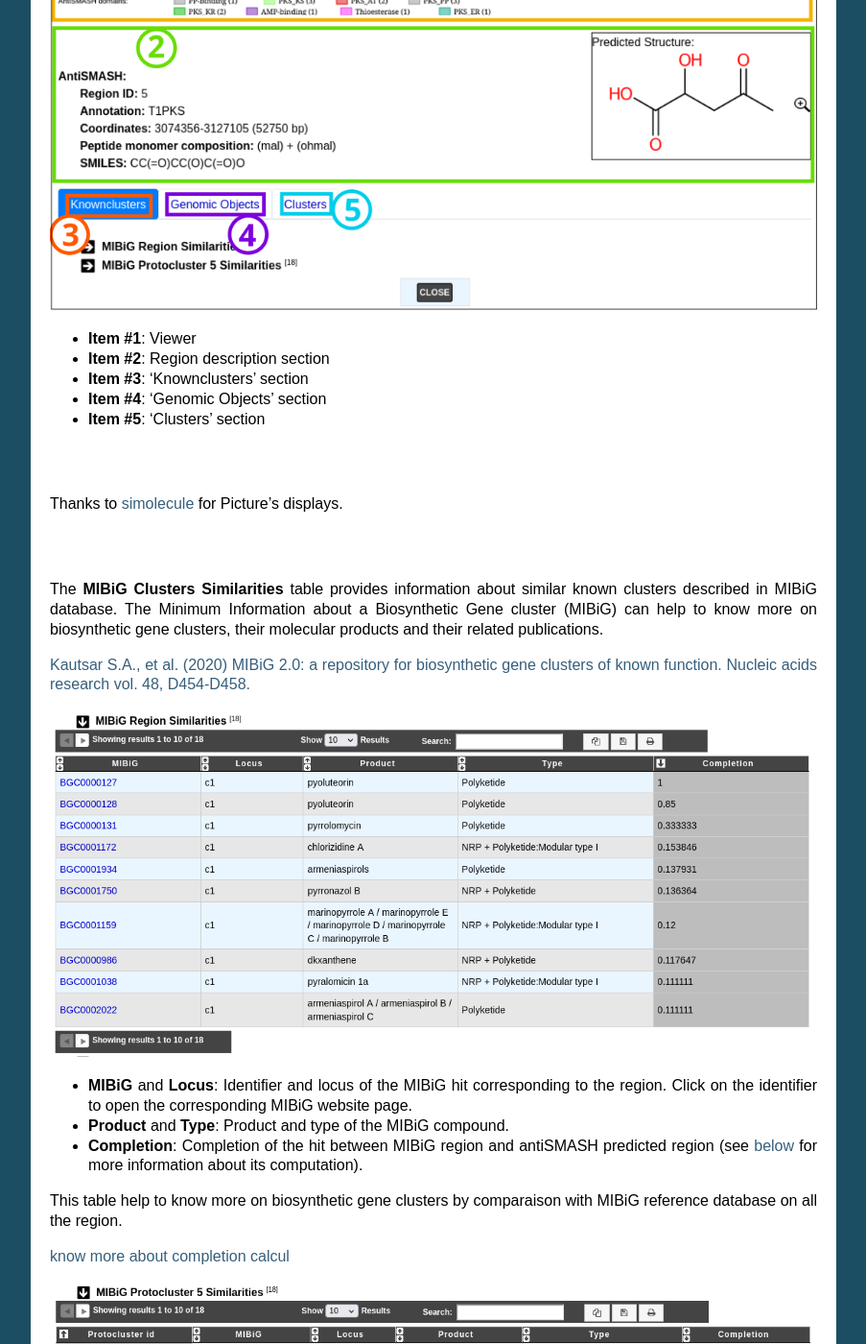
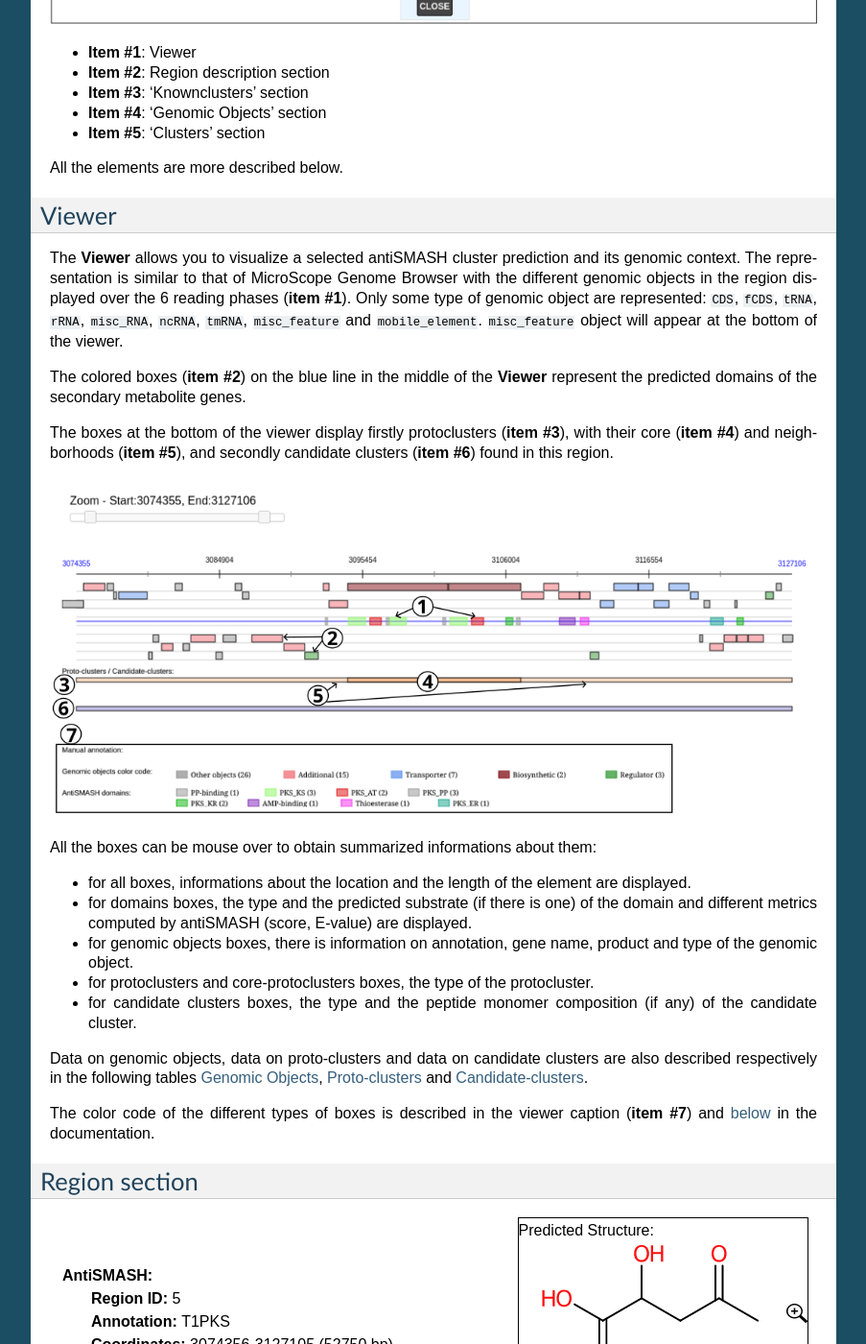
Before and after one commit to labgem/microscope-user-doc, a Sphinx documentation site: the page built from docs/content/metabolism/domainviewer.rst, in a window 1280 px wide and 1400 px high, scrolled down 1293 px. Shown: the whole window at 96% size, without its empty margins (198-1101 px from the left). Built offline with Sphinx 7.4.7, drawn with Linux system fonts in a browser that asks for light colours; formulas are drawn with MathJax 3; some of the changed text lies outside the part shown.

Commit message:
[#10315] domainviewer documentation page reorganization.

```diff
--- a/docs/content/metabolism/domainviewer.rst
+++ b/docs/content/metabolism/domainviewer.rst
@@ -19,26 +19,14 @@
 
 You can access to the **antiSMASH cluster visualization** window by clicking on the number indicated in the **Region ID** field in the antiSMASH result table.
 
+This window allows you to visualize the antiSMASH cluster predictions and their genomic context.
+
 You can also use the main navigation menu in the **Metabolism** section and **Secondary Metabolites** subsection to obtain the :ref:`antiSMASH predictions page <antiSMASH>`.
 This page enumerates all secondary metabolite clusters detected for the selected organism and its replicons.
 
 
 What information are in this window?
 ------------------------------------
-This window allows you to visualize the antiSMASH cluster predictions and its genomic context.
-
-The boxes in the middle of the viewer (on the blue line) represent the predicted domains of the predicted secondary metabolite genes.
-The other boxes in the viewer represent the genomic object existing in the region. Only some type of genomic object are represented (``CDS``, ``fCDS``, ``tRNA``, ``rRNA``, ``misc_RNA``, ``ncRNA``, ``tmRNA``, ``misc_feature``, ``mobile_element``).
-``misc_feature`` object will appear at the bottom of the viewer.
-
-All the boxes in the **viewer** can be mouse over to obtain summarized informations about them. The genomic object data are also described in the **Genomic Objects** table below.
-
-In case of NRPS/PKS cluster type, the predicted peptide monomer composition may be indicated as well, if this composition is specific enough, the smile prediction and its visualization are displayed.
-
-Proto-cluster: antiSMASH Proto-cluster prediction, gene core + neighbourhoods prediction.
-
-Candidate cluster: contain 1 or more proto-cluster, useful for modelisation of hybrid region.
-
 
 .. image:: img/antiSMASH6_domainviewer_window.png
 
@@ -48,43 +36,165 @@
 * **Item #4**: 'Genomic Objects' section
 * **Item #5**: 'Clusters' section
 
-|
-|
+All the elements are more described below.
+
+Viewer
+------
+
+The **Viewer** allows you to visualize a selected antiSMASH cluster prediction and its genomic context.
+The representation is similar to that of MicroScope Genome Browser with the different genomic objects in the region displayed over the 6 reading phases (**item #1**).
+Only some type of genomic object are represented: ``CDS``, ``fCDS``, ``tRNA``, ``rRNA``, ``misc_RNA``, ``ncRNA``, ``tmRNA``, ``misc_feature`` and ``mobile_element``.
+``misc_feature`` object will appear at the bottom of the viewer.
+
+
+The colored boxes (**item #2**) on the blue line in the middle of the **Viewer** represent the predicted domains of the secondary metabolite genes.
+
+The boxes at the bottom of the viewer display firstly protoclusters (**item #3**), with their core (**item #4**) and  neighborhoods (**item #5**),
+and secondly candidate clusters (**item #6**) found in this region.
+
+.. image:: img/antiSMASH6_viewer.png
+
+All the boxes can be mouse over to obtain summarized informations about them:
+
+* for all boxes, informations about the location and the length of the element are displayed.
+* for domains boxes, the type and the predicted substrate (if there is one) of the domain and different metrics computed by antiSMASH (score, E-value) are displayed.
+* for genomic objects boxes, there is information on annotation, gene name, product and  type of the genomic object.
+* for protoclusters and core-protoclusters boxes, the type of the protocluster.
+* for candidate clusters boxes, the type and the peptide monomer composition (if any) of the candidate cluster.
+
+Data on genomic objects, data on proto-clusters and data on candidate clusters are also described respectively in the following tables
+:ref:`Genomic Objects <genomic_objects_antismash>`, :ref:`Proto-clusters <protocluster>` and :ref:`Candidate-clusters <candidatecluster>`.
+
+The color code of the different types of boxes is described in the viewer caption (**item #7**) and :ref:`below <colorcode_antismash>` in the documentation.
+
+
+Region section
+--------------
+
+.. image:: img/antiSMASH6_regions_section.png
+
+This section present a brief summary of the region, with its identifier, its annotation/type and its location and length.
+
+In case of NRPS/PKS cluster type, the predicted peptide monomer composition may be indicated as well.
+
+If this composition is specific enough, the SMILES prediction and its visualization are displayed.
 
 Thanks to `simolecule <http://www.simolecule.com/cdkdepict/depict.html>`_ for Picture's displays.
 
-|
-|
 
+Knownclusters section
+---------------------
 
-The **MIBiG Clusters Similarities** table provides information about similar known clusters described in MIBiG database. The Minimum Information about a Biosynthetic Gene cluster (MIBiG) can help to know more on biosynthetic gene clusters, their molecular products and their related publications.
+These tables provide information about similar known clusters described in `MIBiG database <https://mibig.secondarymetabolites.org/>`_.
+The Minimum Information about a Biosynthetic Gene cluster (MIBiG) can help to know more on biosynthetic gene clusters, their molecular products and their related publications.
 
 `Kautsar S.A., et al. (2020) MIBiG 2.0: a repository for biosynthetic gene clusters of known function. Nucleic acids research vol. 48, D454-D458. <https://doi.org/10.1093/nar/gkz882>`_
 
+1. **MIBiG Region Similarities** table
 
-.. image:: img/antiSMASH6_knownclusters_tab.png
+  This table helps to know more on biosynthetic gene clusters by comparison with MIBiG reference database on all the region.
 
-* **MIBiG** and **Locus**: Identifier and locus of the MIBiG hit corresponding to the region. Click on the identifier to open the corresponding MIBiG website page.
-* **Product** and **Type**: Product and type of the MIBiG compound.
-* **Completion**: Completion of the hit between MIBiG region and antiSMASH predicted region (see :ref:`below <mibig_completion>` for more information about its computation).
+  .. image:: img/antiSMASH6_knownclusters_tab.png
+
+  * **MIBiG** and **Locus**: Identifier and locus of the MIBiG hit corresponding to the region. Click on the identifier to open the corresponding MIBiG website page.
+  * **Product** and **Type**: Product and type of the MIBiG compound.
+  * **Completion**: Completion of the hit between MIBiG region and antiSMASH predicted region (see :ref:`below <mibig_completion>` for more information about its computation).
+
+2. The **MIBiG Protocluster Similarities** table
+
+  This table helps to know more on biosynthetic gene clusters by comparison with MIBiG reference database on the considered protocluster.
+
+  This is useful when there is several protocluster in the same region to try to characterize each protocluster.
+
+  See :ref:`below <protocluster>` to known more about protocluster.
+
+  .. image:: img/antiSMASH6_knownprotoclusters_tab.png
+
+  * **Protocluster id**: Protocluster identifier.
+  * **MIBiG** and **Locus**: Identifier and locus of the MIBiG region which hit on the protocluster. Click on it to open the MIBiG website page related to this MIBiG.
+  * **Product** and **Type**: Product and type of the MIBiG compound.
+  * **Completion**: Completion of the hit between MIBiG region and antiSMASH predicted protocluster (see :ref:`below <mibig_completion>` for more information about its computation).
 
 
-This table help to know more on biosynthetic gene clusters by comparaison with MIBiG reference database on all the region.
+Genomic Objects section
+-----------------------
 
-:ref:`know more about completion calcul <mibig_completion>`
+.. _genomic_objects_antismash:
 
-.. image:: img/antiSMASH6_knownprotoclusters_tab.png
+1. **Genomic Objects** Table
 
-* **Protocluster id**: Protocluster identifier.
-* **MIBiG** and **Locus**: Identifier and locus of the MIBiG region which hit on the protocluster. Click on it to open the MIBiG website page related to this MIBiG.
-* **Product** and **Type**: Product and type of the MIBiG compound.
-* **Completion**: Completion of the hit between MIBiG region and antiSMASH predicted protocluster (see :ref:`below <mibig_completion>` for more information about its computation).
+  This table provides informations regarding the genomic objects depicted in the graphical representation.
+
+  Almost all fields are the same than those present in the **Genomic Objects** table of the **Genome Browser** (accessible in the **MaGe** section of the main navigation menu).
+  To known more, see the documentation page of the **Genome Browser**.
+
+  .. image:: img/antiSMASH6_go_tab.png
+
+  * **Label**: Label of the genomic object.
+  * **Begin** and **End**: Location of the genomic object on the sequence.
+  * **Frame**: Reading frame of the genomic object.
+  * **Gene**: Gene name if any.
+  * **Evidence**: *automatic*/*validated*/*artefact* // *inprogress*/*finished*/*curated*
+  * **Type**: CDS, fCDS, tRNA, rRNA, misc_RNA, ncRNA, tmRNA, misc_feature, mobile_element.
+  * **Product**: Description of the gene product of the genomic object.
+  * **antiSMASH annotation**: Display notably (if any) the predicted domains and SMCOG (Secondary Metabolite Clusters of Orthologous Groups) class.
+  * **Status**: Genomic object type predicted by antiSMASH if any.
+    It can be: *biosynthetic*, *biosynthetic-additional*, *regulatory*, *transport*, *other*.
+  * **Domain type**: Type of the genomic object's domains predicted by antiSMASH if any.
+
+  Status *biosynthetic* means that the considered gene is a major part or the core of the secondary metabolite system.
+
+  Status *biosynthetic-additional* means that the considered gene is part of the secondary metabolite system.
+
+2. **Tailoring Clusters Similarities** table
+
+  This table provides informations about genes which may be involved in tailoring reactions.
+
+  .. image:: img/antiSMASH6_tailoringclusters_tab.png
+
+  * **TC label**, **Natural product**, **TC product class**, **PubMedId** and **Completion** help to known more about predicted tailoring clusters.
+  * **Label** gives the MicroScope gene label.
+  * **TC protein id**, **TC gene name** and **Protein description** give characteristics about genes which compose the tailoring cluster.
+  * **% identity**, **Coverage** and **Evalue** give some mathematical indicators about the match between tailoring gene and MicroScope gene.
 
 
-This table help to know more on biosynthetic gene clusters by comparaison with MIBiG reference database on the considered proto-cluster. This is useful when there is several proto-cluster in the same region to try to caracterize each proto-cluster.
+Clusters section
+-----------------
+
+.. _protocluster:
+
+1. **Proto-clusters** table
+
+  A protocluster is a cluster which contains a core with its neighbourhoods and has only one single product type.
+
+  .. image:: img/antiSMASH6_protoclusters_tab.png
+
+  * **Candidate id**: Identifier of the candidate in which the protocluster is found.
+  * **Protocluster id**: Identifier of the protocluster.
+  * **Begin** and **End**: Location of the protocluster on the sequence.
+  * **Type**: Type of the protocluster.
+  * **Core begin** and **Core end**: Location of the protocluster core on the sequence.
+
+
+.. _candidatecluster:
+
+2. **Candidate-clusters** table
+
+  A candidate cluster contains one or more protoclusters. It is useful for modelisation of hybrid regions, i.e. regions which produce two or more product types.
+
+  .. image:: img/antiSMASH6_candidateclusters_tab.png
+
+  * **Candidate id**: Identifier of the candidate cluster.
+  * **Begin** and **End**: Location of the candidate cluster on the sequence.
+  * **Type**: Type of the candidate cluster
+  * **Peptide monomer composition**: Composition of the predicted peptide monomer in case of NRPS/PKS cluster type, if any.
+  * **Smile**: Smile prediction of the peptide monomer if the composition is specific enough.
 
 
 .. _mibig_completion:
+
+MIBiG completion
+------------------
 
 The completion is computed as follow :
 
@@ -97,73 +207,16 @@
   * :math:`\text{nb\_of\_hit}` = number of genes with blast hit in the antiSMASH predicted region and MIBiG region
   * :math:`\text{nb\_of\_mibig\_gene}` = number of all genes in the MIBiG curated region
 
-|
-|
 
-
-The **Genomic Objects** table provides information regarding the genomic objects depicted in the graphical representation.
-
-.. image:: img/antiSMASH6_go_tab.png
-
-* **Label**: Label of the genomic object.
-* **Begin** and **End**: Location of the genomic object on the sequence.
-* **Frame**: Reading frame of the genomic object.
-* **Gene**: Gene name if any.
-* **Evidence**: *automatic*/*validated*/*artefact* // *inprogress*/*finished*/*curated*
-* **Type**: CDS, fCDS, tRNA, rRNA, misc_RNA, ncRNA, tmRNA, misc_feature, mobile_element.
-* **Product**: Description of the gene product of the genomic object.
-* **antiSMASH annotation**: Display notably (if any) the predicted domains and SMCOG (Secondary Metabolite Clusters of Orthologous Groups) class.
-* **Status**: Genomic object type predicted by antiSMASH if any.
-  It can be: *biosynthetic*, *biosynthetic-additional*, *regulatory*, *transport*, *other*.
-* **Domain type**: Type of the genomic object's domains predicted by antiSMASH if any.
-
-Status *biosynthetic* means that the considered gene is a major part or the core of the secondary metabolite system.
-
-Status *biosynthetic-additional* means that the considered gene is part of the secondary metabolite system.
-
-|
-|
-
-
-The **Tailoring Clusters Similarities** table provides information about genes which may be involved in tailoring reactions. By clicking on the number, you can access to the Pubmed related publication.
-
-.. image:: img/antiSMASH6_tailoringclusters_tab.png
-
-* **TC label**, **Natural product**, **TC product class**, **PubMedId** and **Completion** help to known more about predicted tailoring clusters.
-* **Label** gives the MicroScope gene label.
-* **TC protein id**, **TC gene name** and **Protein description** give characteristics about genes which compose the tailoring cluster.
-* **% identity**, **Coverage** and **Evalue** give some mathematical indicators about the match between tailoring gene and MicroScope gene.
-
-|
-|
-
-
-
-.. image:: img/antiSMASH6_protoclusters_tab.png
-
-* **Candidate id**: Identifier of the candidate in which the protocluster is found.
-* **Protocluster id**: Identifier of the protocluster.
-* **Begin** and **End**: Location of the protocluster on the sequence.
-* **Type**: Type of the protocluster.
-* **Core begin** and **Core end**: Location of the protocluster core on the sequence.
-
-.. image:: img/antiSMASH6_candidateclusters_tab.png
-
-* **Candidate id**: Identifier of the candidate cluster.
-* **Begin** and **End**: Location of the candidate cluster on the sequence.
-* **Type**: Type of the candidate cluster
-* **Peptide monomer composition**: Composition of the predicted peptide monomer in case of NRPS/PKS cluster type, if any.
-* **Smile**: Smile prediction of the peptide monomer if the composition is specific enough.
-
-
-These tables show the correspondence between proto-cluster/candidate-cluster and the list of the cancidate-clusters.
-
-|
-|
+.. _colorcode_antismash:
 
 What is the meaning of the color code in the AntiSMASH cluster visualisation window?
 ------------------------------------------------------------------------------------
 
-.. image:: img/antiSMASH6_colorcode_features.png
+1. Color code of the features
 
-.. image:: img/antiSMASH6_colorcode_domains.png
+  .. image:: img/antiSMASH6_colorcode_features.png
+
+2. Color code of the predicted domains
+
+  .. image:: img/antiSMASH6_colorcode_domains.png
```
Also changed, not shown: docs/content/metabolism/img/antiSMASH6_regions_section.png (added), docs/content/metabolism/img/antiSMASH6_viewer.png (added), docs/content/metabolism/img/antiSMASH6_viewer.svg (added), docs/content/metabolism/img/antiSMASH6_viewer_base.png (added).
